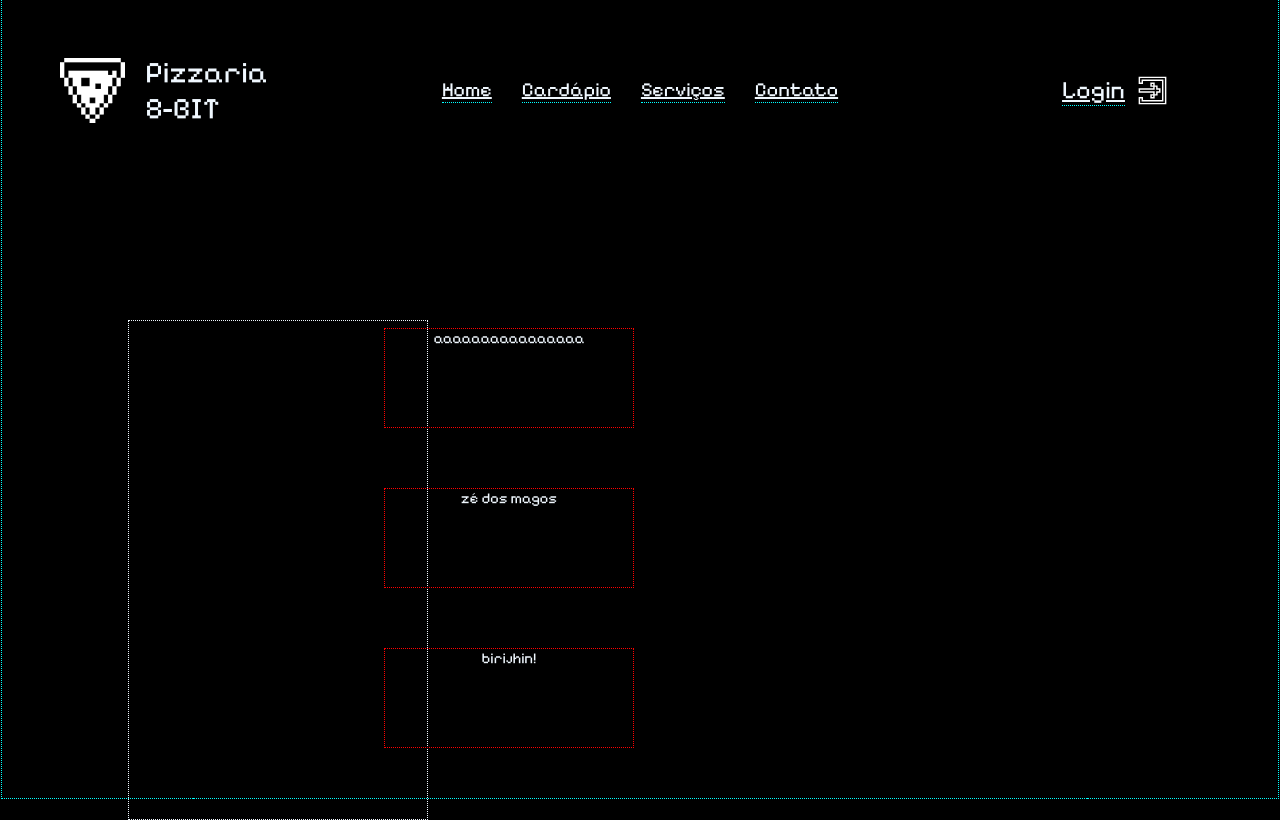
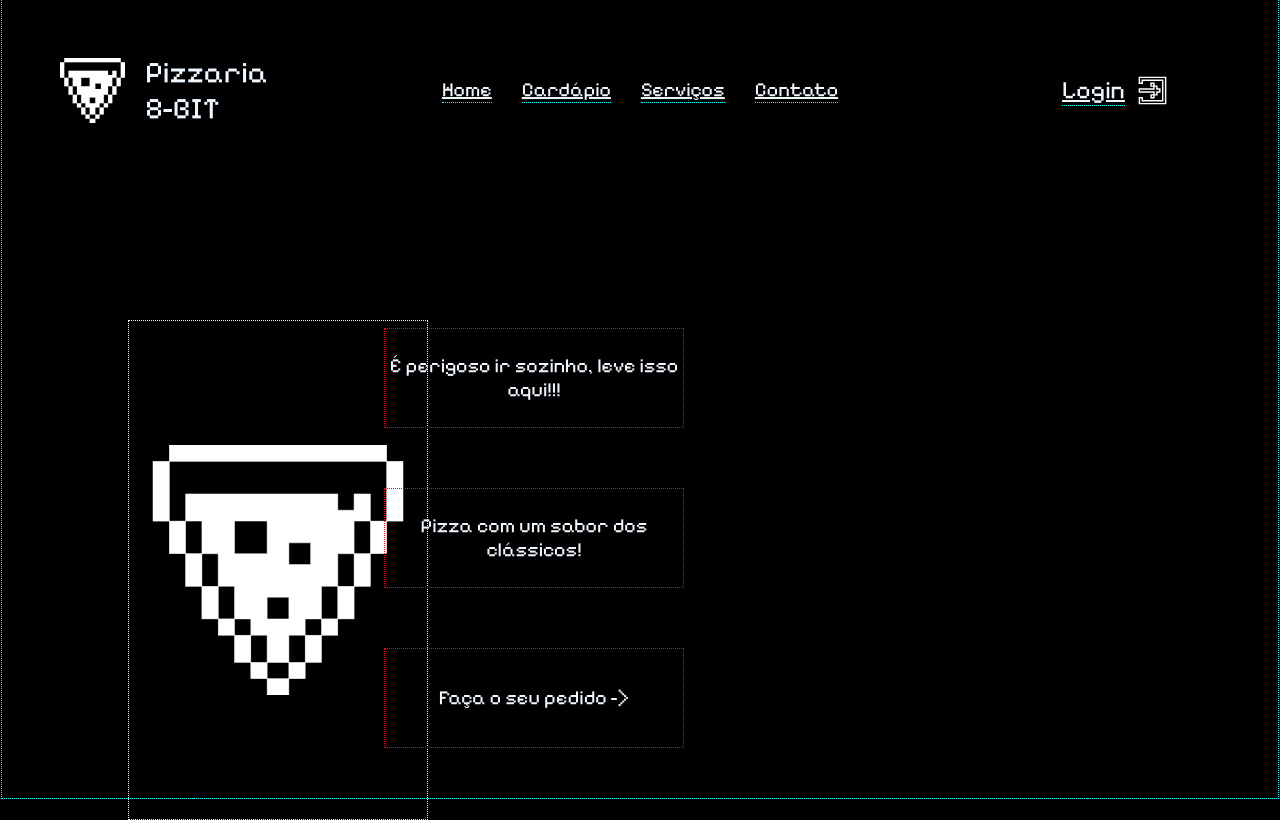
Before and after one commit to SamBakasura/Projeto.04, a plain HTML site: page index.html in a window 1280 px wide. Drawn offline with Linux system fonts and the light colour scheme.

Commit message:
Construíndo mais a Pizzaria!

```diff
--- a/forms.css
+++ b/forms.css
@@ -30,7 +30,7 @@
     /* background-color: yellow; */
 }
 .form2 p{
-    width: 200px;
+    width: 150px;
     font-size: 30px;
     color: aliceblue;
 }
@@ -79,11 +79,17 @@
 }
 .form7{
     position: absolute;
+    display: flex;
+    align-items: center;
     top: 40%;
     left: 10%;
     height: 500px;
     width: 300px;
     border: 1px dotted aliceblue;
+}
+.form7 img{
+    height: 250px;
+    width: 300px;
 }
 .form8{
     height: 100%;
@@ -93,40 +99,53 @@
 }
 .form9{
     position: absolute;
+    display: flex;
     top: 41%;
     left: 30%;
     border: 1px dotted red;
-    width: 250px;
+    width: 300px;
     height: 100px;
+}
+.form9 p{
+    display: flex;
+    align-items: center;
+    font-size: 20px;
+    text-align: center;
+    color: aliceblue;
 }
 .form10{
     position: absolute;
+    display: flex;
+    justify-content: center;
+    align-items:center;
     top: 61%;
     left: 30%;
     border: 1px dotted red;
-    width: 250px;
+    width: 300px;
     height: 100px;
+}
+.form10 p{
+    display: flex;
+    align-items: center;
+    font-size: 20px;
+    text-align: center;
+    color: aliceblue;
 }
 .form11{
     position: absolute;
+    display: flex;
+    justify-content: center;
+    align-items: center;
     top: 81%;
     left: 30%;
     border: 1px dotted red;
-    width: 250px;
+    width: 300px;
     height: 100px;
 }
-.form9 p{
-    font-size: 15px;
+.form11 p{
+    display: flex;
+    align-items: center;
+    font-size: 20px;
     text-align: center;
     color: aliceblue;
 }
-.form10 p{
-    font-size: 15px;
-    text-align: center;
-    color: aliceblue;
-}
-.form11 p{
-    font-size: 15px;
-    text-align: center;
-    color: aliceblue;
-}
--- a/index.html
+++ b/index.html
@@ -44,18 +44,19 @@
         <div class="form4">
         <div class="form5"></div>
         <div class="form6">
-            <div class="form7">
-            </div>
+        <div class="form7">
+            <img src="img/pizza (5.1).svg">
+        </div>
         </div>
         <div class="form8"></div>
         <div class="form9">
-            <p>aaaaaaaaaaaaaaaa</p>
+            <p>É perigoso ir sozinho, leve isso aqui!!!</p>
         </div>
         <div class="form10">
-            <p>zé dos magos</p>
+            <p>Pizza com um sabor dos clássicos!</p>
         </div>
         <div class="form11">
-            <p>birijhin!</p>
+            <p>Faça o seu pedido -></p>
         </div>
 
 </body>
```
Also changed, not shown: javascript.js (added).
